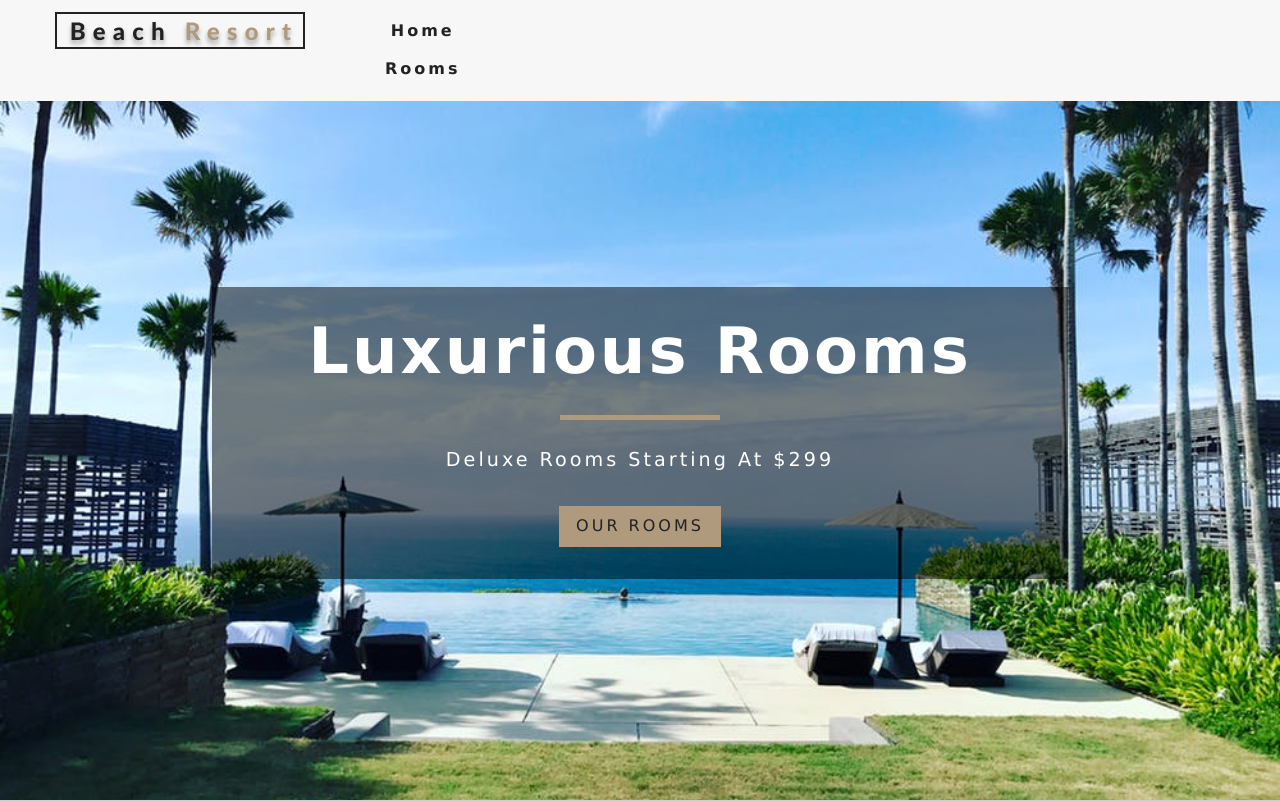
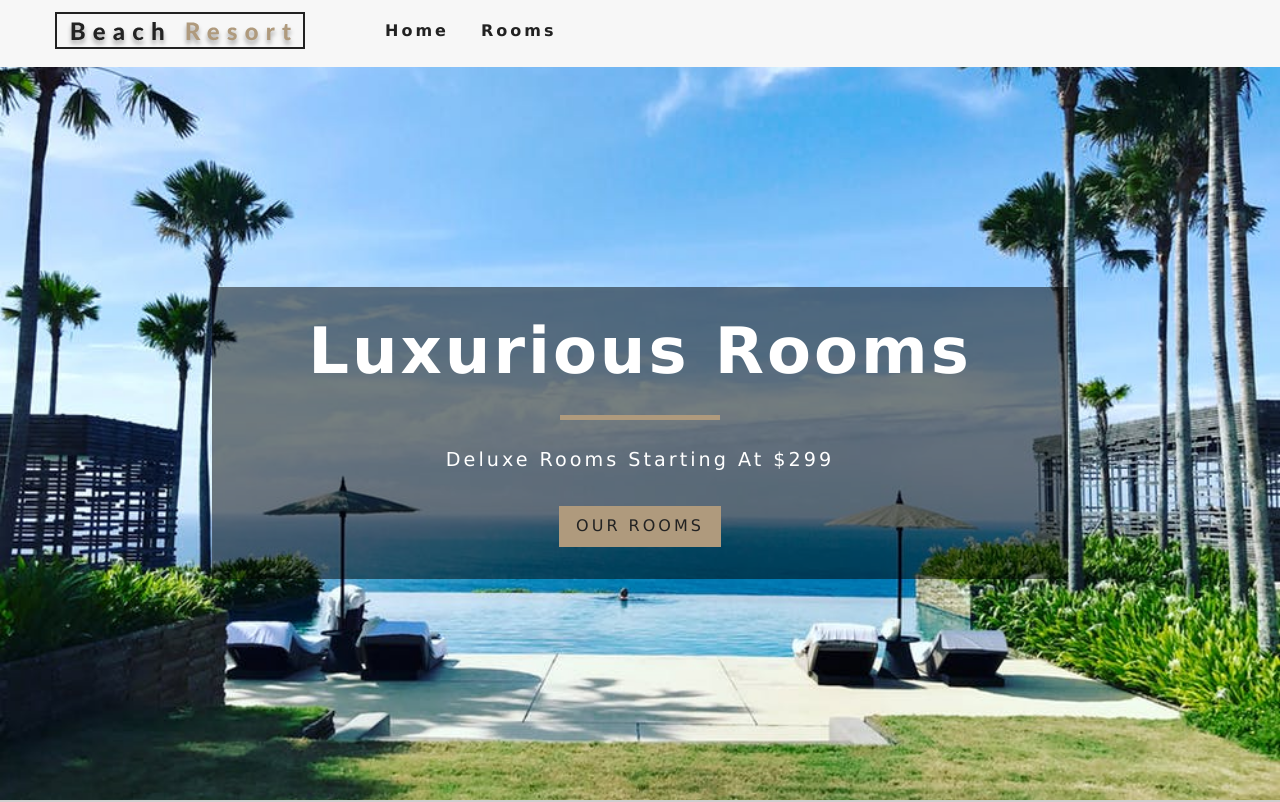
Before and after one commit to matthiashaefeli/udemy-resort, a React (Create React App) app: page / in a window 1280 px wide. Shown: the top 802 px of the page. Built offline with nearby package versions, Linux system fonts and the light colour scheme.

Commit message:
navbar fix

```diff
--- a/src/components/Navbar.js
+++ b/src/components/Navbar.js
@@ -1,19 +1,15 @@
-import React, { Component } from 'react';
-import logo from '../images/logo.svg';
-import { FaAlignRight } from 'react-icons/fa';
-import { Link } from 'react-router-dom';
+import React, { Component } from "react";
+import logo from "../images/logo.svg";
+import { FaAlignRight } from "react-icons/fa";
+import { Link } from "react-router-dom";
 
 export default class Navbar extends Component {
   state = {
     isOpen: false
-  }
-
+  };
   handleToggle = () => {
-    this.setState({
-      isOpen: !this.state.isOpen
-    })
-  }
-
+    this.setState({ isOpen: !this.state.isOpen });
+  };
   render() {
     return (
       <nav className="navbar">
@@ -30,14 +26,18 @@ export default class Navbar extends Component {
               <FaAlignRight className="nav-icon" />
             </button>
           </div>
-          <ul className={this.state.isOpen ? "nav-links show-nav" : "nav-links"}>
+          <ul
+            className={this.state.isOpen ? "nav-links show-nav" : "nav-links"}
+          >
             <li>
               <Link to="/">Home</Link>
+            </li>
+            <li>
               <Link to="/rooms">Rooms</Link>
             </li>
           </ul>
         </div>
       </nav>
-    )
+    );
   }
 }
```
